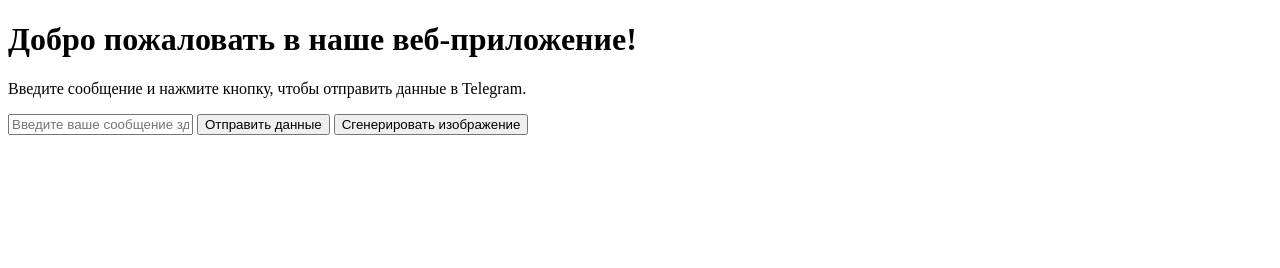
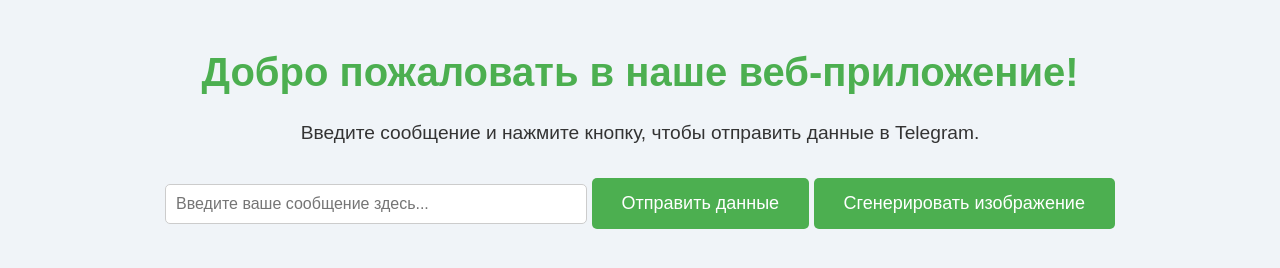
Before and after one commit to Artem-megamozg/NeyroCard, a plain HTML site: page index.html in a window 1280 px wide. Drawn offline with Linux system fonts and the light colour scheme; a script that the page names is missing.

Commit message:
Update index.html

```diff
--- a/index.html
+++ b/index.html
@@ -6,7 +6,54 @@
     <title>Приветственное веб-приложение</title>
     <script src="https://telegram.org/js/telegram-web-app.js"></script>
     <style>
-        /* Ваши стили */
+        body {
+            font-family: 'Arial', sans-serif;
+            text-align: center;
+            margin: 0;
+            padding: 0;
+            background-color: #f0f4f8;
+            color: #333;
+        }
+        h1 {
+            margin-top: 50px;
+            font-size: 2.5em;
+            color: #4CAF50;
+        }
+        p {
+            font-size: 1.2em;
+            margin: 20px 0;
+        }
+        button {
+            padding: 15px 30px;
+            font-size: 18px;
+            cursor: pointer;
+            border: none;
+            border-radius: 5px;
+            background-color: #4CAF50;
+            color: white;
+            transition: background-color 0.3s, transform 0.2s;
+        }
+        button:hover {
+            background-color: #45a049;
+            transform: scale(1.05);
+        }
+        button:active {
+            transform: scale(0.95);
+        }
+        #inputField {
+            padding: 10px;
+            font-size: 16px;
+            width: 80%;
+            max-width: 400px;
+            margin: 20px 0;
+            border: 1px solid #ccc;
+            border-radius: 5px;
+        }
+        #output {
+            margin-top: 20px;
+            font-size: 1.1em;
+            color: #555;
+        }
     </style>
 </head>
 <body>
@@ -38,7 +85,7 @@
             tg.sendData(JSON.stringify(buttonData));
 
             // Отображаем отправленные данные на странице
-            document.get ElementById("output").innerText = `Отправлено: ${userInput || "Test web_app"}`;
+            document.getElementById("output").innerText = `Отправлено: ${userInput || "Test web_app"}`;
             document.getElementById("inputField").value = ''; // Очищаем поле ввода
         });
 
```
